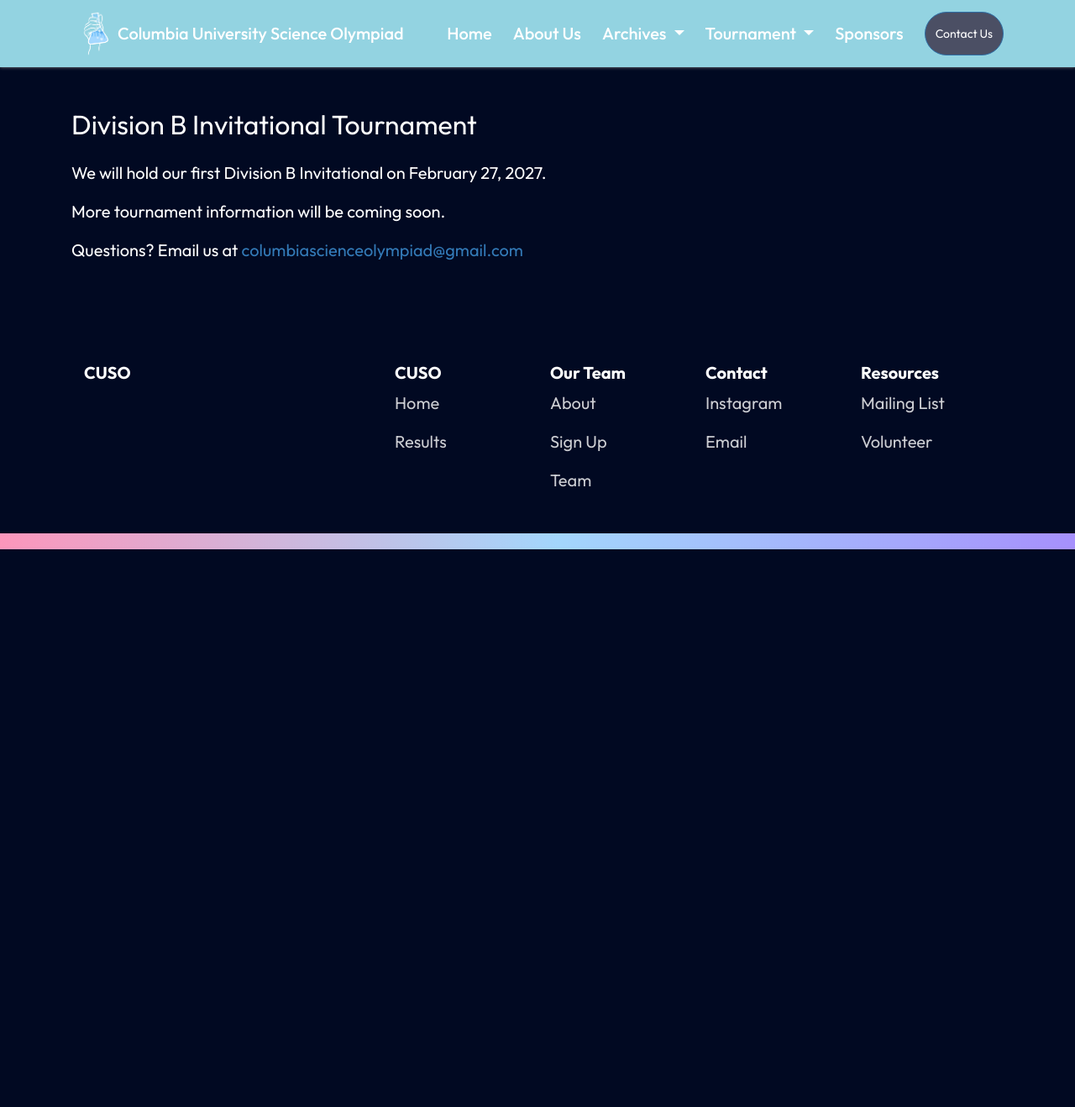
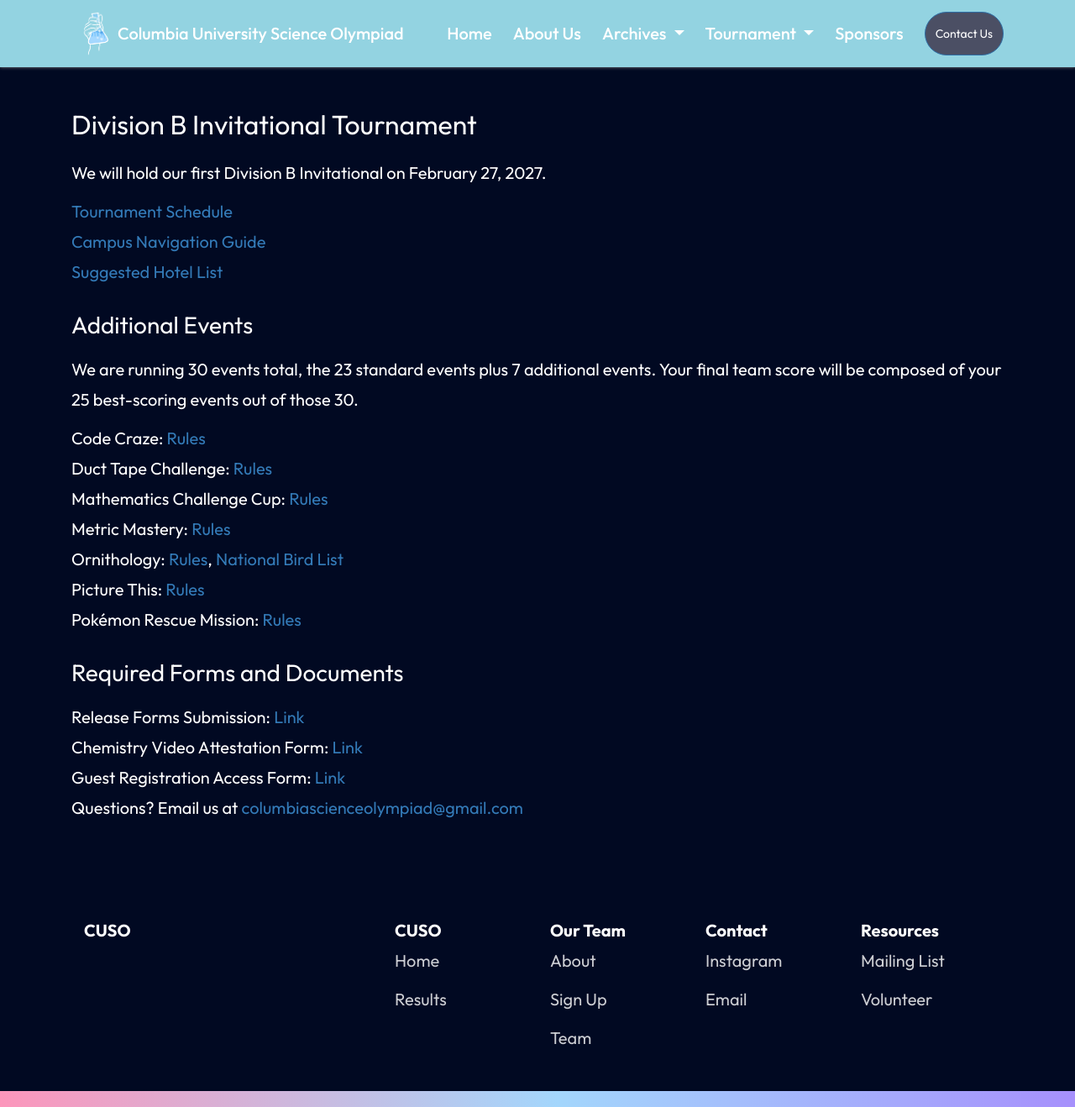
Before and after one commit to columbia-science-olympiad/columbia-science-olympiad.github.io, a Jekyll site: the page built from tournament-b.md, in a window 1280 px wide and 1318 px high. Shown: the whole window at 84% size. Built offline with Jekyll 4.4.1, drawn with Linux system fonts in a browser that asks for light colours; nearby versions of some CDN libraries.

```diff
--- a/tournament-b.md
+++ b/tournament-b.md
@@ -7,6 +7,26 @@ layout: info
 
 We will hold our first Division B Invitational on February 27, 2027.
 
-More tournament information will be coming soon.
+- [Tournament Schedule](https://docs.google.com/spreadsheets/d/1dWpSA_l2pkWVARWX7wMatO_GCCc-5gb6v1TI-q4Il6g/edit?usp=sharing)
+- [Campus Navigation Guide](https://docs.google.com/document/d/1mJjnIX4OIS_gw6ehsUMtgrAKDfsIZNXEpagAtd5ggXQ/edit?usp=sharing)
+- [Suggested Hotel List](https://docs.google.com/document/d/1Y7jaJNBJGSkJ045phJyCWRxtOgZ25Zr-XIl-6Hjj4Kw/edit?usp=sharing)
+
+### Additional Events
+
+We are running 30 events total, the 23 standard events plus 7 additional events. Your final team score will be composed of your 25 best-scoring events out of those 30.
+
+- Code Craze: [Rules](https://drive.google.com/file/d/12LKlzGEYqX66gsmZv7bRhaTRgXiYztdl/view?usp=sharing)
+- Duct Tape Challenge: [Rules](https://drive.google.com/file/d/1M_ud6_hkHoMNyJkblqqWg9ZvnrxPALzc/view?usp=sharing)
+- Mathematics Challenge Cup: [Rules](https://docs.google.com/document/d/1NcKfT3JGGlj0OUij-QmTqj9-11VBLDMZkmWDXeEVDrs/edit?usp=sharing)
+- Metric Mastery: [Rules](https://drive.google.com/file/d/1XDjLf6ofpn9NhAN2pO4V7bQA9Y_EzfBh/view?usp=sharing)
+- Ornithology: [Rules](https://drive.google.com/file/d/1ZYMIB7tymIznCpUbZ58aCVysDahtpMz1/view?usp=sharing), [National Bird List](https://drive.google.com/file/d/1aK2tmJjRVijLVU0sTa8yPnvq1wXVqUvF/view?usp=sharing)
+- Picture This: [Rules](https://drive.google.com/file/d/18-zyzguWwlT4i96xg4v0xsFuiWdnH3DS/view?usp=sharing)
+- Pokémon Rescue Mission: [Rules](https://docs.google.com/document/d/1hDWV6G2Mw0AN7olFsjX8DB-grp6O_K4QH7n7bRa9ZXA/edit?usp=sharing)
+
+### Required Forms and Documents
+
+- Release Forms Submission: [Link](https://docs.google.com/forms/d/e/1FAIpQLSecCdZttUhSQKwtGKQd_VkjXJjc8ROZ83AIpWfDAU5Yf188rw/viewform?usp=sharing&ouid=102984703675889339482)
+- Chemistry Video Attestation Form: [Link](https://docs.google.com/forms/d/e/1FAIpQLSenEyaGCyQkUOgAdLxhbLucIjbKpckzLdB88kOjqPr2gpS48Q/viewform?usp=sharing&ouid=102984703675889339482)
+- Guest Registration Access Form: [Link](https://docs.google.com/forms/d/e/1FAIpQLSeGlOnHaEUFQVgFV0ZZdW9p_aGRmLNdmn4br85EA5t9xRFuqA/viewform?usp=sharing&ouid=102984703675889339482)
 
 Questions? Email us at [columbiascienceolympiad@gmail.com](mailto:columbiascienceolympiad@gmail.com?)
```
Also changed, not shown: index.html (+4 -3 lines), tournament.html (added, +16 -0 lines), volunteer.md (+2 -2 lines).
